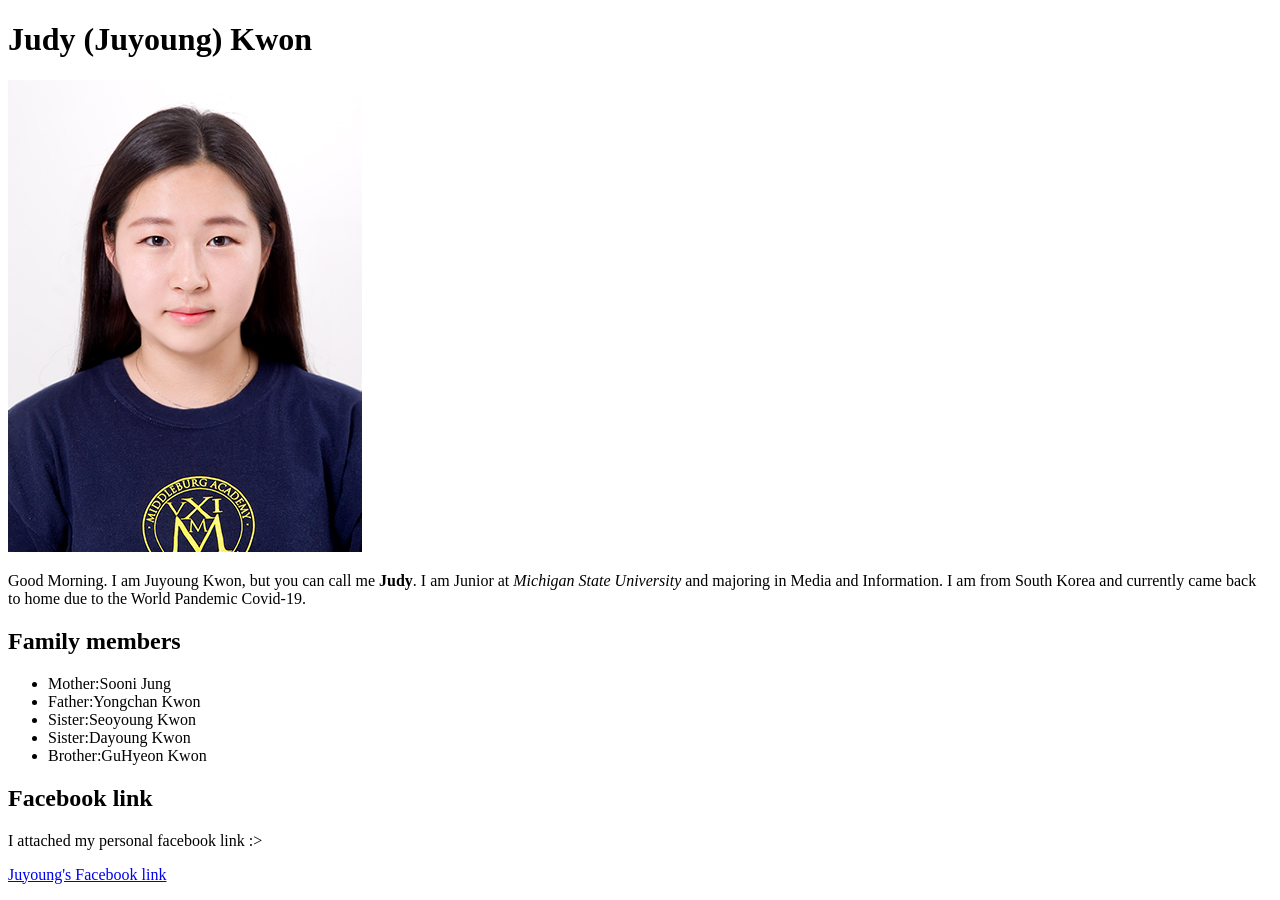
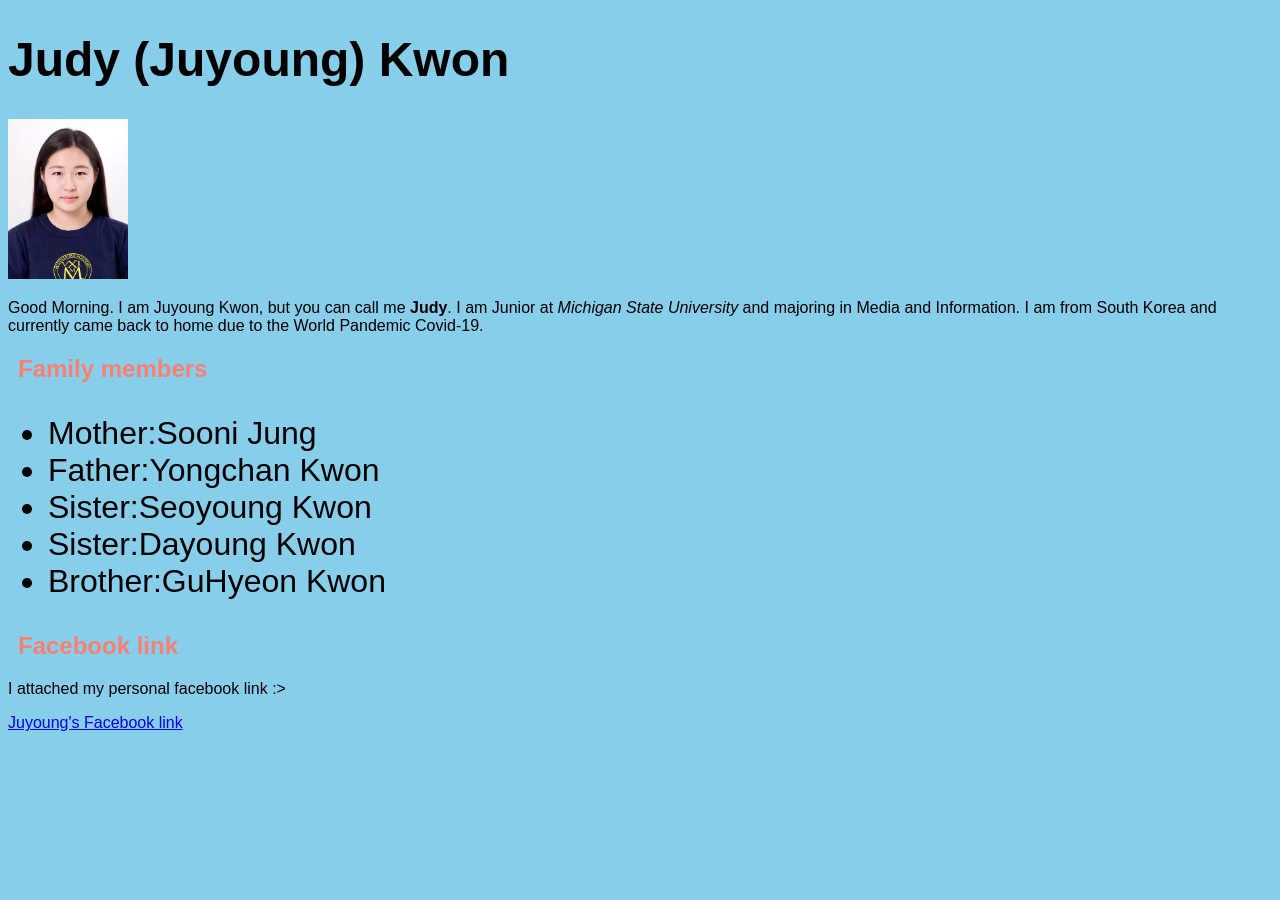
Before and after one commit to jkwon2021/mi349_personal_sit, a plain HTML site: page index.html in a window 1280 px wide. After the commit the page ends 800 px from the top, so only its background shows below. Drawn offline with Linux system fonts and the light colour scheme.

Commit message:
fun css myself

```diff
--- a/index.html
+++ b/index.html
@@ -4,18 +4,19 @@
     <meta charset="UTF-8">
     <meta name="viewport" content="width=device-width, initial-scale=1.0">
     <title>About JKwon!</title>
+    <link rel="stylesheet" href="style.css">
 </head>
 <body>
-    <h1 id="introduction" class='name-heading'>Judy (Juyoung) Kwon</h1>
+    <h1 id="introduction" class="name-heading">Judy (Juyoung) Kwon</h1>
 
-    <p><img src="jkwon.jpg" alt="Juyoung Kwon's personal photo"></p>
+    <p><img id="hal" src="jkwon.jpg" alt="Juyoung Kwon's personal photo"></p>
 
     <p>Good Morning. I am Juyoung Kwon, but you can call me <strong>Judy</strong>.
     I am Junior at <em>Michigan State University</em> and majoring in Media and Information.
     I am from South Korea and currently came back to home due to the World Pandemic Covid-19.
 
-    <h2>Family members</h2>
-    <ul>
+    <h2 id="family">Family members</h2>
+    <ul class="familyheading">
         <li>Mother:Sooni Jung</li>
         <li>Father:Yongchan Kwon</li>
         <li>Sister:Seoyoung Kwon</li>
--- /dev/null
+++ b/style.css
@@ -0,0 +1,32 @@
+body{
+    background-color: skyblue;
+    font-family: Arial, Helvetica, sans-serif;
+    margin-top: 20px;
+}
+
+h1{
+    color: pink;
+}
+
+h2{
+    color: salmon;
+    padding-left: 10px;
+}
+
+#family{
+    font-weight: bolder;
+    padding-left: 10px;
+}
+
+ul{
+    font-size: 2em;
+}
+
+#hal{
+    width: 120px;
+}
+
+.name-heading{
+    color: black;
+    font-size: 3em;
+}
```
